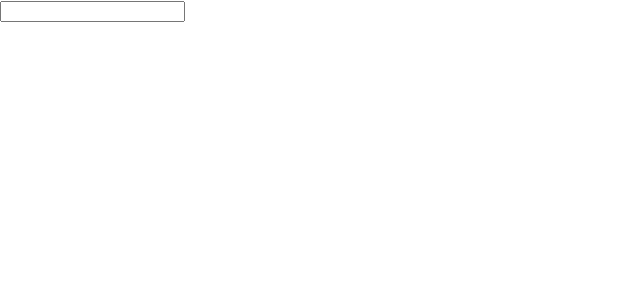
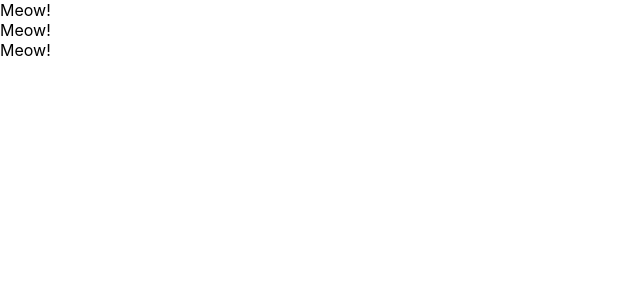
Before and after one commit to Aki10ur2/React_Redux_UdemyTutorial, a React (Create React App) app: page / in a window 1280 px wide. Shown: the top 300 px of the page, without its empty margins (0-640 px from the left). Built offline with nearby package versions, Linux system fonts and the light colour scheme.

Commit message:
create class components and functional components example

```diff
--- a/src/App.js
+++ b/src/App.js
@@ -1,14 +1,34 @@
-import React, { Component } from 'react';
+import React from "react";
 
-class App extends Component {
-  render() {
-    return (
-      <React.Fragment>
-        <label htmlFor="huga"></label>
-        <input type="text" onChange={() => {console.log('text changed')}}/>
-      </React.Fragment>
-    );
-  }
-}
+/**
+ * Class Component の例
+ */
+// class App extends Component {
+//   render() {
+//     return (
+//       <React.Fragment>
+//         <label htmlFor="huga"></label>
+//         <input type="text" onChange={() => {console.log('text changed')}}/>
+//       </React.Fragment>
+//     );
+//   }
+// }
+
+/**
+ * Functional Component の例
+ */
+const App = () => {
+  return (
+    <div>
+      <Cat />
+      <Cat />
+      <Cat />
+    </div>
+  );
+};
+
+const Cat = () => {
+  return <div>Meow!</div>;
+};
 
 export default App;
```
